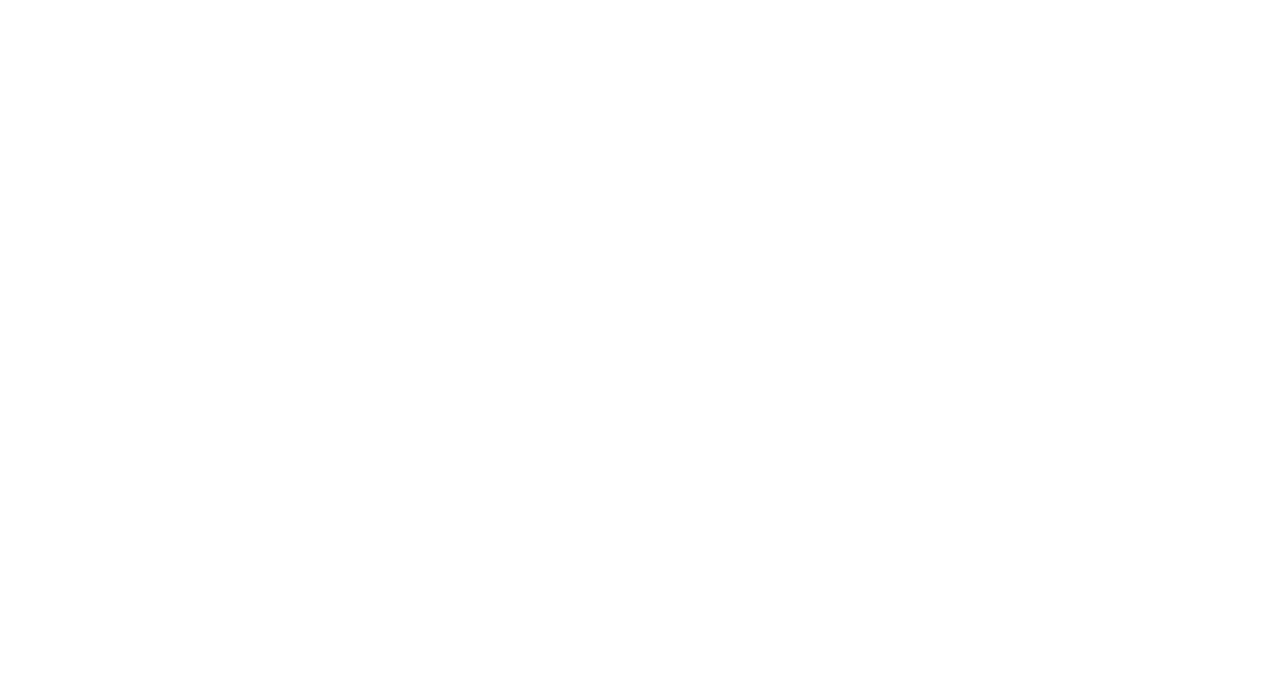
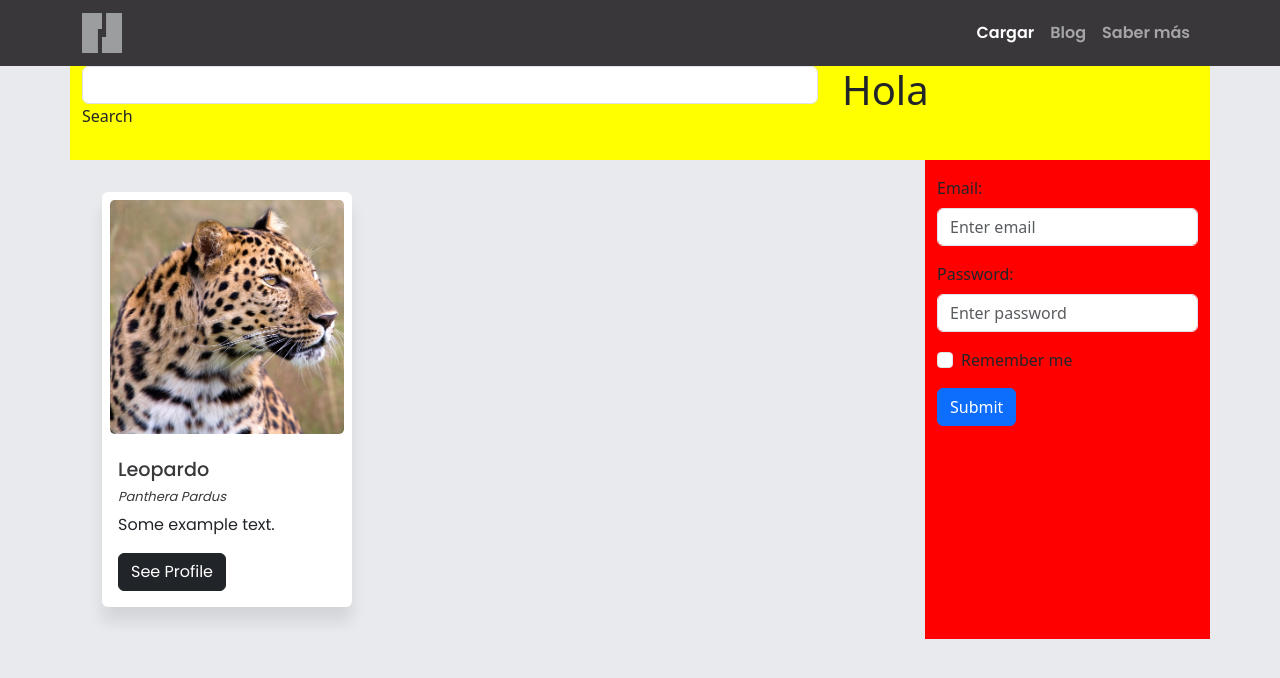
Before and after one commit to leoleguizamonpy/animalia, a website: page front/index.html in a window 1280 px wide. Drawn offline with nearby package versions, Linux system fonts and the light colour scheme.

Commit message:
Se agrega el menú y se diseña las cards

```diff
--- a/front/index.html
+++ b/front/index.html
@@ -5,22 +5,97 @@
     <meta charset="UTF-8">
     <meta name="viewport" content="width=device-width, initial-scale=1.0">
     <link rel="stylesheet" href="./styles/import.css">
-    <script src="node_modules/bootstrap/dist/js/bootstrap.bundle.min.js"></script>
+    <link href="node_modules/bootstrap/dist/css/bootstrap.min.css" rel="stylesheet">
     <title>Document</title>
 </head>
 
-<body>
+<body style="background-color: #E9EAEE;">
     <header>
-
+        <!--Barra Navbar-->
+        <nav class="navbar navbar-expand-sm navbar-dark" id="navBar">
+            <div class="container-fluid container-lg">
+                <a class="navbar-brand" href="#">
+                    <img src="./assets/img/Logo.svg" alt="Avatar Logo" style="width:40px;">
+                </a>
+                <ul class="navbar-nav">
+                    <li class="nav-item">
+                        <a class="nav-link active" href="#">Cargar</a>
+                    </li>
+                    <li class="nav-item">
+                        <a class="nav-link" href="#">Blog</a>
+                    </li>
+                    <li class="nav-item">
+                        <a class="nav-link" href="#">Saber más</a>
+                    </li>
+                </ul>
+            </div>
+        </nav>
     </header>
 
     <main>
+        <section>
+            <div class="container">
+                <div class="row" style="background-color: yellow;">
+                    <div class="col-md-8">
+                        <div class="form-outline mb-4" data-mdb-input-init>
+                            <input type="search" class="form-control" id="datatable-search-input">
+                            <label class="form-label" for="datatable-search-input">Search</label>
+                        </div>
+                        <div id="datatable">
+                        </div>
+                    </div>
+                    <div class="col-md-4">
+                        <h1>Hola</h1>
+                    </div>
+                </div>
+            </div>
+        </section>
 
+        <section>
+            <div class="container">
+                <div class="row">
+                    <div class="col-md-9" id="cards">
+                        <div clas="row">
+                            <div class="card" id="card">
+                                <img class="card-img-top" src="./assets/img/leopardo.jpg" alt="Card image">
+                                <div class="card-body">
+                                    <h5>Leopardo</h5>
+                                    <h6><em>Panthera Pardus</em></h6>
+                                    <p class="card-text">Some example text.</p>
+                                    <a href="#" class="btn btn-dark">See Profile</a>
+                                </div>
+                            </div>
+                        </div>
+                    </div>
+                    <div class="col-md-3" style="background-color: red;">
+                        <form action="/action_page.php">
+                            <div class="mb-3 mt-3">
+                                <label for="email" class="form-label">Email:</label>
+                                <input type="email" class="form-control" id="email" placeholder="Enter email"
+                                    name="email">
+                            </div>
+                            <div class="mb-3">
+                                <label for="pwd" class="form-label">Password:</label>
+                                <input type="password" class="form-control" id="pwd" placeholder="Enter password"
+                                    name="pswd">
+                            </div>
+                            <div class="form-check mb-3">
+                                <label class="form-check-label">
+                                    <input class="form-check-input" type="checkbox" name="remember"> Remember me
+                                </label>
+                            </div>
+                            <button type="submit" class="btn btn-primary">Submit</button>
+                        </form>
+                    </div>
+                </div>
+            </div>
+        </section>
     </main>
 
     <footer>
 
     </footer>
+    <script src="node_modules/bootstrap/dist/js/bootstrap.bundle.min.js"></script>
 </body>
 
 </html>
--- a/front/styles/import.css
+++ b/front/styles/import.css
@@ -1 +1,3 @@
 @import url("node_modules/bootstrap/dist/css/bootstrap.min.css");
+@import "./styles.css";
+@import url("https://fonts.googleapis.com/css2?family=Poppins:wght@100;200;300;400;500;600;700;800;900&display=swap");
--- /dev/null
+++ b/front/styles/styles.css
@@ -0,0 +1,53 @@
+:root {
+    --white: #E9EAEE;
+    --dark: #39373A;
+}
+
+body {
+    background-color: var(--white);
+}
+
+#navBar {
+    background-color: #39373A;
+    font-family: Poppins, sans-serif;
+    /*text-transform: uppercase;*/
+    font-weight: 600;
+    /*letter-spacing: 0.1em;*/
+}
+
+#cards {
+    padding: 2em;
+}
+
+#card-container {
+    padding: 1em;
+
+}
+
+#card {
+    width: 250px;
+    font-family: Poppins, sans-serif;
+    background-color: #ffffff;
+    border: none;
+    box-shadow: 0px 15px 15px 0px rgba(0, 0, 0, 0.09);
+}
+
+#card img {
+    border-radius: 0.8em;
+    padding: 0.5em;
+    height: 250px;
+    object-fit: cover;
+}
+
+#card h5 {
+    font-size: larger;
+    font-weight: 500;
+    color: var(--dark);
+}
+
+#card h6 {
+    font-size: larger;
+    font-weight: 400;
+    font-size: small;
+    color: var(--dark);
+}
```
Also changed, not shown: front/scripts/filter.js (added, +25 -0 lines), front/assets/img/Logo.svg (added), front/assets/img/leopardo.jpg (added).
